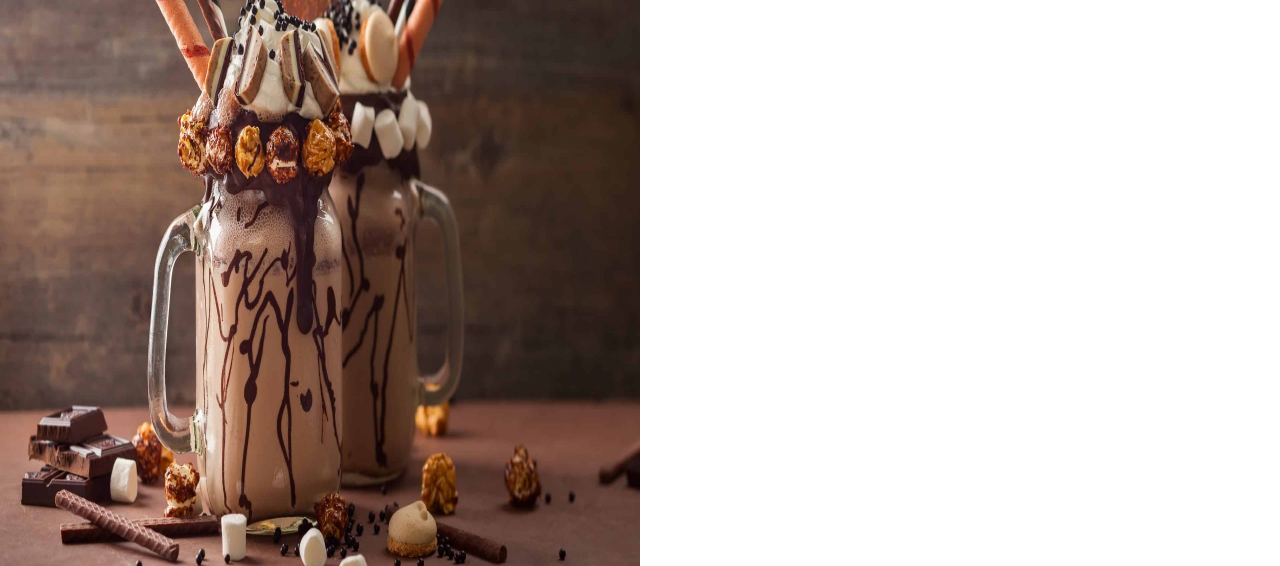
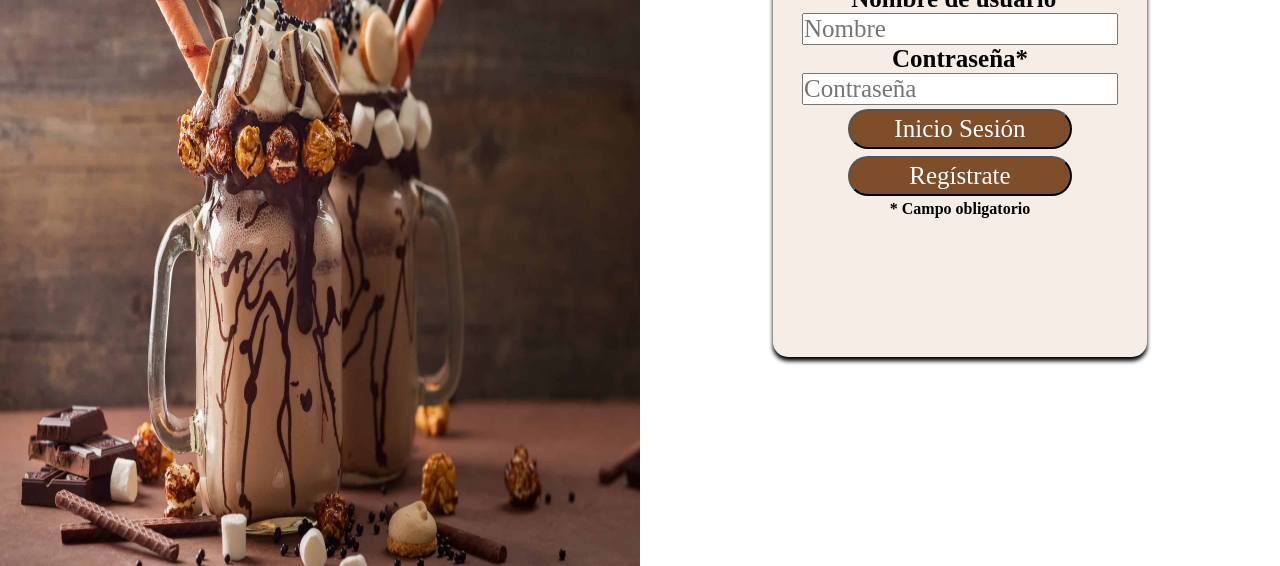
Before and after one commit to 100472175/InterfacesUsuario_02, a plain HTML site: page src/login.html in a window 1280 px wide. Shown: the part 287-853 px from the top of the page. Drawn offline with Linux system fonts and the light colour scheme.

Commit message:
cambios en base.css, progreso en login

```diff
--- a/src/login.html
+++ b/src/login.html
@@ -18,12 +18,12 @@
 		</nav>
 	</header>
 	</section id="log-in">
-		<article class="col-6 col-s-12">
+		<article class="col-6 col-t-12">
 			<img class="register_image" src="../imagenes/batido_choco.jpg"> </img>
-		</artcile>
-		<article class="register_text col-6 col-s-12">
-			<div>
-				<a>&lt;Ir atrás</a>
+		</article>
+		<article class="register_text col-6 col-t-12">
+			<a>&lt;Ir atrás</a>
+			<div class="register_form col-7 col-s-8">
 				<h2>LOGIN<h2>
 				<form>
 					<label for="login_user_name" class="register_label">Nombre de usuario*</label>
@@ -33,6 +33,7 @@
 					<button><p>Inicio Sesión</p></button>
 					<button><p>Regístrate</p></button>
 				</form>
+				<p class="register_form_subtext">* Campo obligatorio</p>
 			<div>
 		</article>
 	</section>
--- a/src/style/base.css
+++ b/src/style/base.css
@@ -2,15 +2,20 @@
 * {
     margin: 0;
     padding: 0;
-    overflow-x: hidden;
     font-size: 25px;
+    font-family: "Perpetua", serif;
     box-sizing: border-box;
     scroll-behavior: smooth;
-    background-color: "#FFFBF8"
+}
+
+header {
+	z-index: 3;
+	background-color: #7E4D29
 }
 
 section {
-	width: 100vw
+	width: 100vw;
+	background-color: #FFFBF8
 }
 
 /*FORMATO PARA PC*/
--- a/src/style/login.css
+++ b/src/style/login.css
@@ -2,9 +2,40 @@
 .register_image {
 	width: 100%;
 	height: 100vh;
-	float: left
+	float: left;
 }
 
 .register_text {
-	float: left
+	float: right;
+	display: grid;
 }
+
+.register_form {
+	margin: auto;
+	height: 50vh;
+	margin-top: 25%;
+	background-color: #F6EDE6;
+	box-shadow: 0 4px 4px black;
+	border-radius: 15px;
+}
+
+.register_form h2{
+	text-align: center
+}
+
+.register_form form > label {
+	width: 50%;
+}
+
+.register_form form button {
+	width: 60%;
+	height: 5vh;
+	margin: 1%;
+	border-radius: 25px;
+	background-color: #7E4D29;
+	color: white
+}
+
+.register_form_subtext {
+	font-size: 16px;
+}
```
